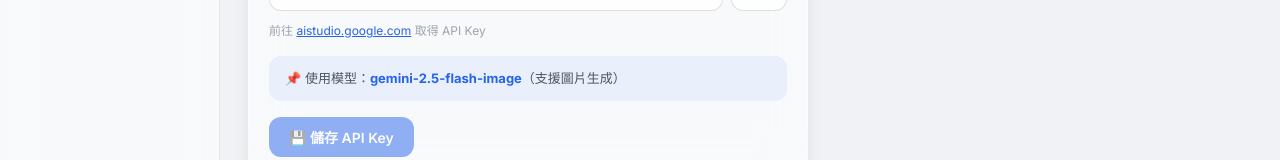
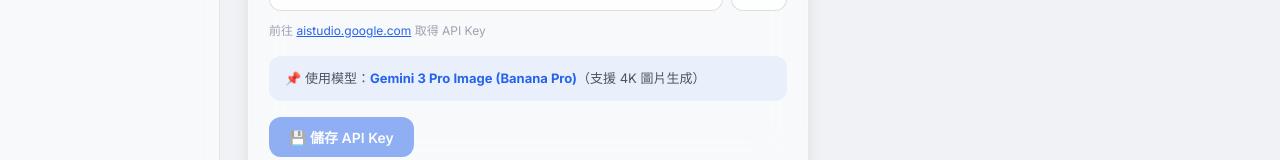
Before and after one commit to seekstu01-byte/cabinet-designer-app, a React (Vite) app: page /cabinet-designer-app/admin in a window 1280 px wide. Shown: the part 223-383 px from the top of the page. Built offline with nearby package versions, Linux system fonts and the light colour scheme.

Commit message:
feat: switch to Gemini 3 Pro Image (Banana Pro) for 4K rendering

```diff
--- a/src/pages/AdminPage.jsx
+++ b/src/pages/AdminPage.jsx
@@ -93,7 +93,7 @@
                                 </p>
                             </div>
                             <div style={{ padding: '12px 16px', background: 'rgba(59,130,246,0.08)', borderRadius: 'var(--radius)', marginBottom: 16, fontSize: 13, color: 'var(--text-secondary)' }}>
-                                📌 使用模型：<strong style={{ color: 'var(--accent)' }}>gemini-2.5-flash-image</strong>（支援圖片生成）
+                                📌 使用模型：<strong style={{ color: 'var(--accent)' }}>Gemini 3 Pro Image (Banana Pro)</strong>（支援 4K 圖片生成）
                             </div>
                             <button className="btn btn-primary" onClick={saveApiKey} disabled={!apiKey.trim()}>
                                 💾 儲存 API Key
--- a/src/services/geminiApi.js
+++ b/src/services/geminiApi.js
@@ -2,7 +2,7 @@
  * Gemini API service for AI image generation
  */
 
-const GEMINI_MODEL = 'gemini-2.5-flash-image'
+const GEMINI_MODEL = 'gemini-3-pro-image-preview'
 
 export async function generateCabinetRender({ apiKey, imageBase64, prompt }) {
     if (!apiKey) throw new Error('請先在後台設定 Gemini API Key')
```
